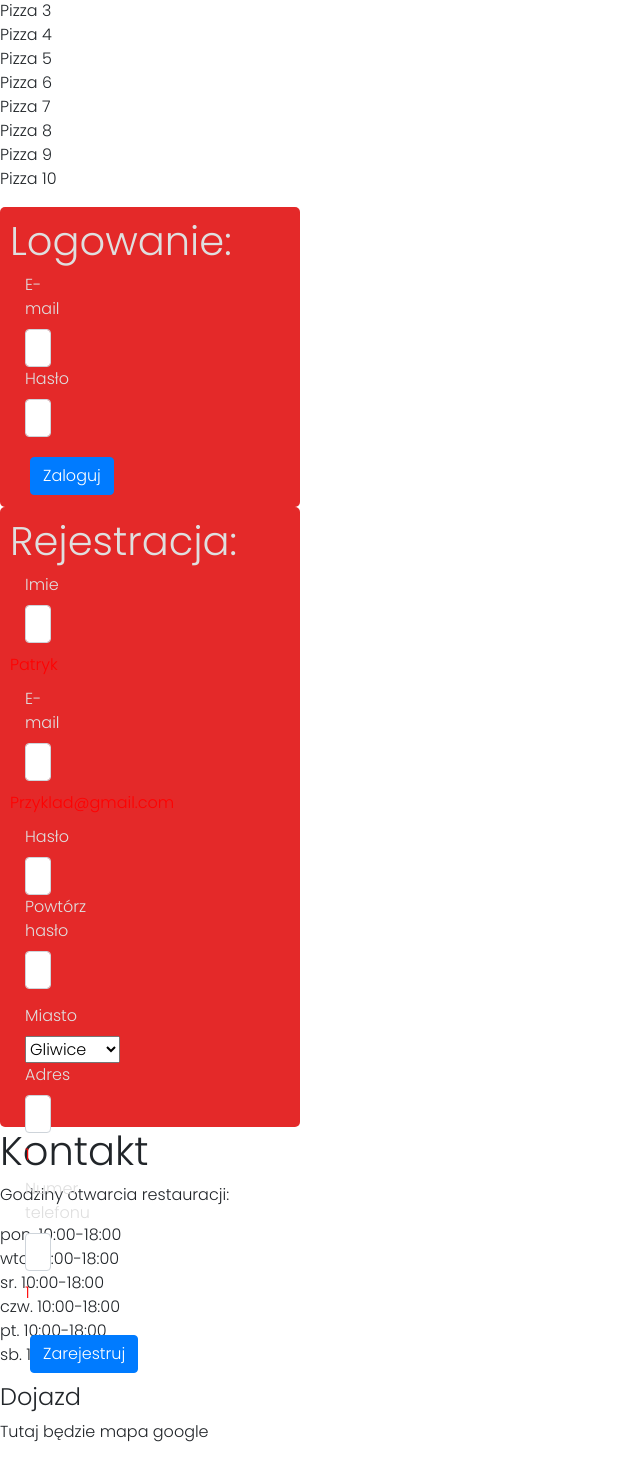
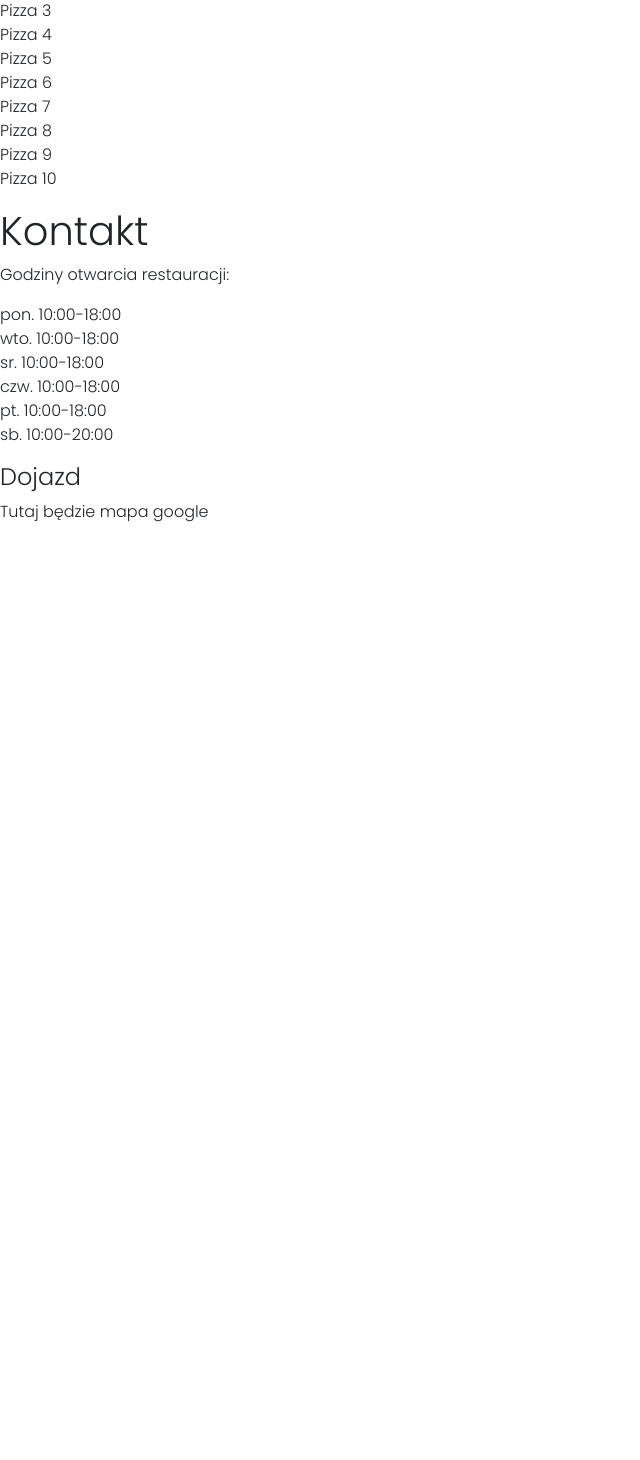
Before and after one commit to vQass/PHP_Restaurant, a PHP site: page /index.php in a window 1280 px wide. Shown: the part 177-1637 px from the top of the page, without its empty margins (0-640 px from the left). After the commit the page ends 699 px from the top, so only its background shows below. Run offline with PHP 8.4, Linux system fonts and the light colour scheme; a user stored in the database is signed in.

Commit message:
Naprawiona rejestracja

```diff
--- a/index.php
+++ b/index.php
@@ -22,7 +22,7 @@ require_once("paths.php");
 
     <style>
         .error {
-			color: red;
+            color: white;
             margin-top: 10px;
             margin-bottom: 10px;
         }
@@ -65,101 +65,7 @@ require_once("paths.php");
             </ul>
         </div>
 
-        <div class="LogIn">
-            <h1>Logowanie:</h1>
-            <div class="col-md-2">
-                <label for="InputEmail" class="form-label">E-mail</label>
-                <input type="text" class="form-control" id="InputEmail" name="email" required>
-            </div>
-            <div class="col-md-2">
-                <label for="InputPassword" class="form-label">Hasło</label>
-                <input type="password" class="form-control" id="Password" name="password" required>
-            </div>
-            <div class="col-12" style="padding: 20px">
-                <button class="btn btn-primary" type="submit">Zaloguj</button>
-            </div>
-        </div>
 
-        <div class="Register">
-            <h1>Rejestracja:</h1>
-
-            <?php
-            echo "<form action='$pSignUpValidation' method='POST' class='g-3 needs-validation' novalidate>"
-            ?>
-
-            <div class="col-md-2">
-                <label for="inputName" class="form-label">Imie</label>
-                <input type="text" class="form-control" id="Name" name="name" placeholder="Jan" required>
-            </div>
-            <?php
-            if (isset($_SESSION['e_name'])) {
-                echo '<div class="error">' . $_SESSION['e_name'] . '</div>';
-                unset($_SESSION['e_name']);
-            }
-            ?>
-            <div class="col-md-2">
-                <label for="inputEmail" class="form-label">E-mail</label>
-                <input type="text" class="form-control" id="Email" name="email" placeholder="Jan_Nowak@gmail.com" required>
-            </div>
-            <?php
-            if (isset($_SESSION['e_email'])) {
-                echo '<div class="error">' . $_SESSION['e_email'] . '</div>';
-                unset($_SESSION['e_email']);
-            }
-            ?>
-            <div class="col-md-2">
-                <label for="inputPassword" class="form-label">Hasło</label>
-                <input type="password" class="form-control" id="Password" name="password" placeholder="********" required>
-                <?php
-                if (isset($_SESSION['e_password'])) {
-                    echo '<div class="error">' . $_SESSION['e_password'] . '</div>';
-                    unset($_SESSION['e_password']);
-                }
-                ?>
-            </div>
-            <div class="col-md-2">
-                <label for="inputPassword2" class="form-label">Powtórz hasło</label>
-                <input type="password" class="form-control" id="inputPassword2" name="password2" placeholder="********" required>
-                <?php
-                if (isset($_SESSION['e_password2'])) {
-                    echo '<div class="error">' . $_SESSION['e_password2'] . '</div>';
-                    unset($_SESSION['e_password2']);
-                }
-                ?>
-            </div>
-            <div class="col-md-2" style="margin-top: 15px">
-                <label for="inputCity" class="form-label">Miasto</label>
-                <select class="form-select" id="inputCity" name="inputCity">
-                    <option selected>Gliwice</option>
-                    <option>Katowice</option>
-                    <option>Zabrze</option>
-                </select>
-            </div>
-            <div class="col-md-2">
-                <label for="inputAdress" class="form-label">Adres</label>
-                <input type="text" class="form-control" id="inputAdress" name="address" placeholder="Wiejska 4/6/8" required>
-                <?php
-                if (isset($_SESSION['e_address'])) {
-                    echo '<div class="error">' . $_SESSION['e_address'] . '</div>';
-                    unset($_SESSION['e_address']);
-                }
-                ?>
-            </div>
-            <div class="col-md-2">
-                <label for="inputTelephoneNumber" class="form-label">Numer telefonu</label>
-                <input type="text" maxlength="9" class="form-control" id="inputTelephoneNumber" name="phone" placeholder="123654956" required>
-                <?php
-                if (isset($_SESSION['e_phone'])) {
-                    echo '<div class="error">' . $_SESSION['e_phone'] . '</div>';
-                    unset($_SESSION['e_phone']);
-                }
-                ?>
-            </div>
-            <div class="col-12" style="padding: 20px">
-                <button class="btn btn-primary" type="submit">Zarejestruj</button>
-            </div>
-            </form>
-        </div>
 
 
         <div class="Contact">
@@ -200,39 +106,77 @@ require_once("paths.php");
         <div class="Register">
             <div class="close_button" id="close_singup"><img class="close_button_image" src="images/pizza_open.svg"></div>
             <h1>Rejestracja:</h1>
-            <form class="g-3 needs-validation" novalidate>
+            <?php
+            echo "<form action='$pSignUpValidation' method='POST' class='g-3 needs-validation' novalidate>"
+            ?>
+
             <div class="col-md-12">
                 <label for="inputName" class="form-label">Imie</label>
-                    <input type="text" class="form-control" id="inputName" name="inputName" placeholder="Jan">
+                <input type="text" class="form-control" id="Name" name="name" placeholder="Jan" required>
+            </div>
+            <?php
+            // if (isset($_SESSION['e_name'])) {
+            //     echo '<div class="error">' . $_SESSION['e_name'] . '</div>';
+            //     unset($_SESSION['e_name']);
+            // }
+            ?>
+            <div class="col-md-12">
+                <label for="inputEmail" class="form-label">E-mail</label>
+                <input type="text" class="form-control" id="Email" name="email" placeholder="Jan_Nowak@gmail.com" required>
+            </div>
+            <?php
+            // if (isset($_SESSION['e_email'])) {
+            //     echo '<div class="error">' . $_SESSION['e_email'] . '</div>';
+            //     unset($_SESSION['e_email']);
+            // }
+            ?>
+            <div class="col-md-12">
+                <label for="inputPassword" class="form-label">Hasło</label>
+                <input type="password" class="form-control" id="Password" name="password" placeholder="********" required>
+                <?php
+                // if (isset($_SESSION['e_password'])) {
+                //     echo '<div class="error">' . $_SESSION['e_password'] . '</div>';
+                //     unset($_SESSION['e_password']);
+                // }
+                ?>
             </div>
             <div class="col-md-12">
-                    <label for="inputEmail" class="form-label">E-mail*</label>
-                    <input type="text" class="form-control" id="inputEmail" name="inputEmail" placeholder="Jan_Nowak@gmail.com" required>
-                </div>
-                <div class="col-md-12">
-                    <label for="inputPassword" class="form-label">Hasło*</label>
-                    <input type="password" class="form-control" id="inputPassword" name="inputPassword" placeholder="********" required>
-                </div>
-                <div class="col-md-12">
-                    <label for="inputPassword2" class="form-label">Powtórz hasło*</label>
-                    <input type="password" class="form-control" id="inputPassword2" name="inputPassword2" placeholder="********" required>
+                <label for="inputPassword2" class="form-label">Powtórz hasło</label>
+                <input type="password" class="form-control" id="inputPassword2" name="password2" placeholder="********" required>
+                <?php
+                // if (isset($_SESSION['e_password2'])) {
+                //     echo '<div class="error">' . $_SESSION['e_password2'] . '</div>';
+                //     unset($_SESSION['e_password2']);
+                // }
+                ?>
             </div>
             <div class="col-md-12" style="margin-top: 15px">
                 <label for="inputCity" class="form-label">Miasto</label>
-                    <select class="form-select" id="inputCity" name="inputCity">
-                        <option selected disabled value="">Wybierz...</option>
-                        <option>Gliwice</option>
-                        <option>Katowice</option>
-                        <option>Zabrze</option>
+                <select class="form-select" id="inputCity" name="city">
+                    <option selected value="Gliwice">Gliwice</option>
+                    <option value="Katowice">Katowice</option>
+                    <option value="Zabrze">Zabrze</option>
                 </select>
             </div>
             <div class="col-md-12">
                 <label for="inputAdress" class="form-label">Adres</label>
-                    <input type="text" class="form-control" id="inputAdress" name="inputAdress" placeholder="Wiejska 4/6/8">
+                <input type="text" class="form-control" id="inputAdress" name="address" placeholder="Wiejska 4/6/8" required>
+                <?php
+                // if (isset($_SESSION['e_address'])) {
+                //     echo '<div class="error">' . $_SESSION['e_address'] . '</div>';
+                //     unset($_SESSION['e_address']);
+                // }
+                ?>
             </div>
             <div class="col-md-12">
                 <label for="inputTelephoneNumber" class="form-label">Numer telefonu</label>
-                    <input type="text" maxlength="9" class="form-control" id="inputTelephoneNumber" name="inputTelephoneNumber" placeholder="123654956">
+                <input type="text" maxlength="9" class="form-control" id="inputTelephoneNumber" name="phone" placeholder="123654956" required>
+                <?php
+                // if (isset($_SESSION['e_phone'])) {
+                //     echo '<div class="error">' . $_SESSION['e_phone'] . '</div>';
+                //     unset($_SESSION['e_phone']);
+                // }
+                ?>
             </div>
             <div class="col-12" style="padding: 20px">
                 <button class="btn btn-primary" type="submit">Zarejestruj</button>
@@ -240,7 +184,6 @@ require_once("paths.php");
             </form>
         </div>
     </div>
-
     <script>
         (function() {
             'use strict'
--- a/sign_up_logic.php
+++ b/sign_up_logic.php
@@ -5,6 +5,8 @@ require_once "paths.php";
 if (isset($_POST['email'])) {
 
     $data_valid = true;
+
+    $city = $_POST['city'];
 
     $password = $_POST['password'];
     if ((strlen($password) < 2) || (strlen($password) > 20)) {
```
Lines whose indentation alone changed are shown as unchanged.
